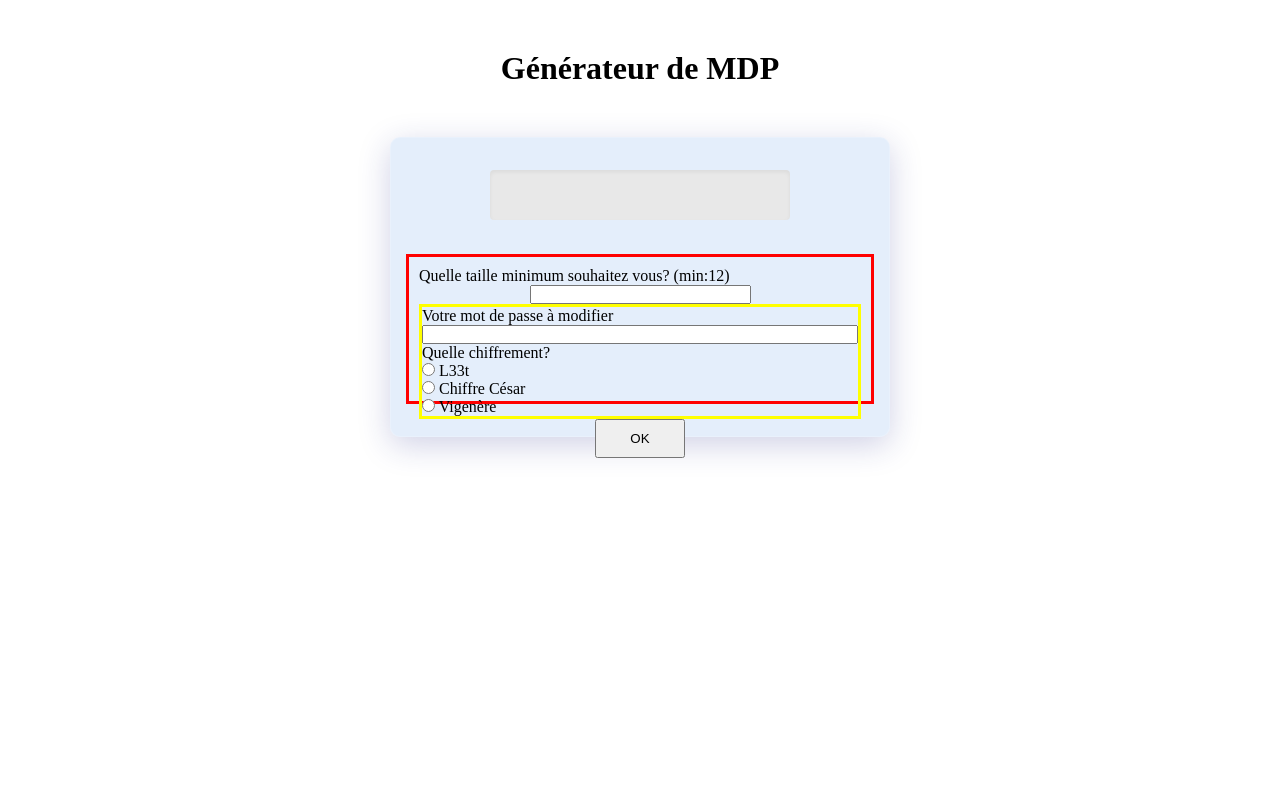
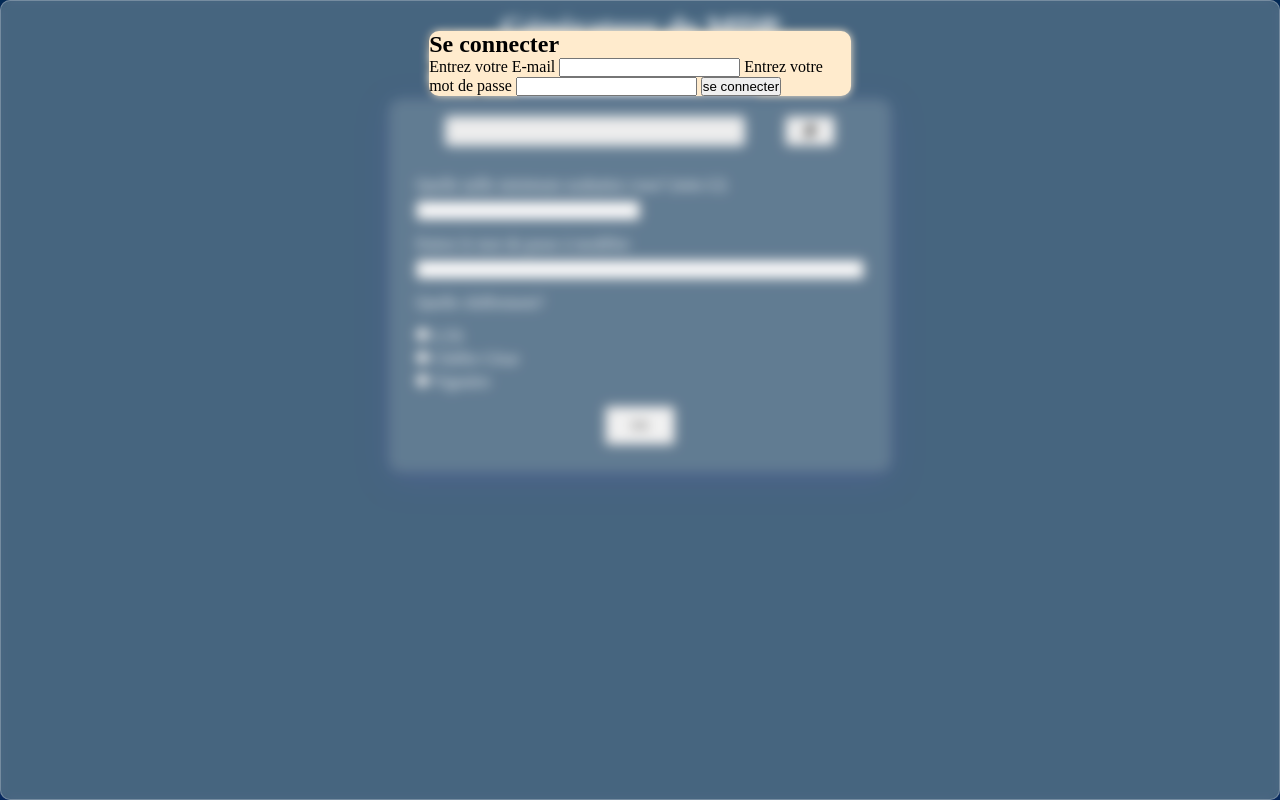
Before and after one commit to thumelhans/gestionnairemdp, a plain HTML site: page index.html in a window 1280 px wide. Drawn offline with Linux system fonts and the light colour scheme.

Commit message:
Dernières modifications du module de génération de mdp. Début de la partie Gestionnaire de MDP

```diff
--- a/css/style.css
+++ b/css/style.css
@@ -2,27 +2,47 @@
     box-sizing: border-box;
     margin: 0;
     padding: 0;
+}
 
+a{
+    color: white;
+    text-decoration: none;
+}
+
+body{
+    background-color: #002B4F;
+    color: white;
 }
 
 p {
     font-size: 1rem;
 }
 
+ul{
+    list-style: none;
+}
+
+header{
+    display: flex;
+    flex-flow: column wrap;
+    justify-content: space-around;
+    align-items: center;
+}
+
 header h1{
     width: 300px;
-    margin: 50px auto;
+    margin: 10px auto;
     text-align: center;
 }
 
 #generateur{
-    height: 300px;
+    height: auto;
     width: 500px;
-    margin: 50px auto;
-    background: rgba( 74, 144, 226, 0.15 );
-    box-shadow: 0 8px 32px 0 rgba( 31, 38, 135, 0.21 );
-    backdrop-filter: blur( 7px );
-    -webkit-backdrop-filter: blur( 7px );
+    margin: 25px auto;
+    background: rgba( 255, 255, 255, 0.15 );
+    box-shadow: 0 8px 32px 0 rgba( 31, 38, 135, 0.37 );
+    backdrop-filter: blur( 4px );
+    -webkit-backdrop-filter: blur( 4px );
     border-radius: 10px;
     border: 1px solid rgba( 255, 255, 255, 0.18 );
 }
@@ -33,42 +53,41 @@ header h1{
     display: flex;
     flex-flow: column wrap;
     justify-content: space-around;
+    gap: 20px;
 }
 
 .mdp{
-    height:50px;
+    height:30px;
     width: 300px;
-    margin: 0 auto;
+    display: flex;
+    justify-content: center;
+    align-items: center;
     background-color:#e8e8e8;
-    text-align: center;
-    position: relative;
-    display: flex;
-    flex-flow: column wrap;
-    justify-content: center;
     border-radius: 4px;
     box-shadow: rgba(0, 0, 0, 0.06) 0px 2px 4px 0px inset;
+    color: black
 }
 
 .options{
-    height: 150px;
+    height: auto;
     width: 100%;
     display: flex;
     flex-flow: column;
     justify-content: center;
-    border: 3px red solid;
 }
 
-form{
+.options form{
     height: 100%;
     padding: 10px;
     display: flex;
     flex-flow: column;
     justify-content: space-around;
+    gap: 15px;
 }
 
-button{
+.options form > button{
     margin: 0 auto;
-    width: calc(100px - 10px);
+    width: calc(80px - 10px);
     padding: 10px;
 }
 
@@ -77,9 +96,149 @@ button{
     margin: 0 auto;
 }
 
-.algo-choice {
+.algo-choice{
     display: flex;
     flex-flow: column wrap;
     justify-content: space-around;
-    border: 3px yellow solid;
+    gap: 15px;
 }
+
+.algo-input{
+    display: flex;
+    flex-flow: column wrap;
+    justify-content: space-around;
+}
+
+#password-container{
+    display: flex;
+    flex-flow: row wrap;
+    justify-content: space-evenly;
+    align-items: center;
+}
+
+.test{
+    height: 30px;
+    width: 50px;
+}
+
+[data-tooltip] {
+    position: relative;
+  }
+
+  [data-tooltip]:after {
+    content: attr(data-tooltip);
+    position: absolute;
+    margin-bottom: 5px;
+    left: 50%;
+    bottom: 100%; /* put it on the top */
+    width: max-content;
+    opacity: 0;
+    -webkit-transition: opacity 0.5s ease-in-out;
+    font-size: 0.80rem;
+  }
+
+  [data-tooltip]:hover:after {
+    opacity: 1;
+  }
+
+ input:focus{
+    outline: #b5a576;
+    outline-style: solid;
+    outline-width: 2px;
+    border-radius: 3px;
+ }
+
+ .radio-container{
+    display: flex;
+    flex-flow: column wrap;
+    justify-content: center;
+    gap: 5px;
+ }
+
+ .navbar-container{
+    width: 300px;
+    display: flex;
+    flex-flow: row wrap;
+    justify-content: center;
+    gap: 15px;
+ }
+
+ #length, #user-password{
+    margin-top: 7px;
+ }
+
+ .bground-signup{
+    width: 100%;
+    height: 100vh;
+    color: black;
+    background-color: #b5a576;
+    border-radius: 10px;
+    position: fixed;
+    top: 0;
+    left: 0;
+    z-index: 0;
+    overflow: auto;
+    opacity: 1;
+    /*transform: translateY(-150px);*/
+    transition: all 0.8s;
+    background: rgba( 255, 255, 255, 0.15 );
+    box-shadow: 0 8px 32px 0 rgba( 31, 38, 135, 0.37 );
+    backdrop-filter: blur( 4px );
+    -webkit-backdrop-filter: blur( 4px );
+    border-radius: 10px;
+    border: 1px solid rgba( 255, 255, 255, 0.18 );
+}
+
+.bground-signin{
+    width: 100%;
+    height: 100vh;
+    color: black;
+    background-color: #b5a576;
+    border-radius: 10px;
+    position: fixed;
+    top: 0;
+    left: 0;
+    z-index: 0;
+    overflow: auto;
+    opacity: 1;
+    /*transform: translateY(-150px);*/
+    transition: all 0.8s;
+    background: rgba( 255, 255, 255, 0.15 );
+    box-shadow: 0 8px 32px 0 rgba( 31, 38, 135, 0.37 );
+    backdrop-filter: blur( 4px );
+    -webkit-backdrop-filter: blur( 4px );
+    border-radius: 10px;
+    border: 1px solid rgba( 255, 255, 255, 0.18 );
+ }
+
+.bground-signup.show {
+  opacity: 1;
+  transform: translateY(0px);
+  z-index: 1;
+}
+
+.bground-signin.show {
+  opacity: 1;
+  transform: translateY(0px);
+  z-index: 1;
+}
+
+.signin-form{
+    width: 33%;
+    height: auto;
+    margin: 30px auto;
+    background-color: blanchedalmond;
+    border-radius: 10px;
+}
+
+.signup-form{
+    width: 33%;
+    height: auto;
+    margin: 30px auto;
+    background-color: blanchedalmond;
+    border-radius: 10px;
+}
+
+.signin-form button, .signup-form button{
+    width: auto;
+}
--- a/index.html
+++ b/index.html
@@ -7,25 +7,46 @@
     <title>Document</title>
     <script src="/js/app.js"type="module" defer></script>
     <link rel="stylesheet" href="./css/style.css">
+    <script src="https://kit.fontawesome.com/2247cba2a3.js" crossorigin="anonymous"></script>
+
 </head>
 <body>
     <header>
         <h1>Générateur de MDP</h1>
+        <nav class="navbar">
+            <ul class="navbar-container">
+                <li>
+                    <a href="#">Se connecter</a>
+                </li>
+                <li>
+                    <a href="#">S'inscrire</a>
+                </li>
+            </ul>
+        </nav>
     </header>
     <main>
         <section id="generateur">
             <div class="mdp-container">
+                <div id="password-container">
                     <div class="mdp"></div>
+                    <div id="copy" data-tooltip="Copier le mot de passe">
+                        <button class="test"><i class="fa-solid fa-copy"></i></button>
+                    </div>
+                </div>
                 <div class="options">
                     <form action="">
+                        <div>
                             <label for="length">Quelle taille minimum souhaitez vous? (min:12)</label>
                             <input type="text" id="length">
-
+                        </div>
                         <div class="algo-choice">
-                            <label for="length">Votre mot de passe à modifier</label>
+                            <div class="algo-input">
+                                <label for="user-password">Entrez le mot de passe à modifier</label>
                                 <input type="text" id="user-password">
+                            </div>
 
                             <p>Quelle chiffrement? </p>
+                            <div class="radio-container">
                                 <div>
                                     <input type="radio" id="leet" name="algo-choice" value="leet">
                                     <label for="leet">L33t</label>
@@ -39,11 +60,32 @@
                                     <label for="vigenere">Vigenère</label>
                                 </div>
                             </div>
+                        </div>
                         <button>OK</button>
                     </form>
                 </div>
             </div>
         </section>
+        <div class="bground-signup">
+            <form action="" class="signup-form">
+                <h2>S'inscrire</h2>
+                <label for="signin-email">Entrez votre E-mail</label>
+                <input type="email" name="user-email" id="signup-email">
+                <label for="signin-password">Entrez votre mot de passe</label>
+                <input type="password" name="user-email" id="signup-password">
+                <button>s'inscrire</button>
+            </form>
+        </div>
+        <div class="bground-signin">
+            <form action="" class="signin-form">
+                <h2>Se connecter</h2>
+                <label for="signin-email">Entrez votre E-mail</label>
+                <input type="email" name="user-email" id="signin-email">
+                <label for="signin-password">Entrez votre mot de passe</label>
+                <input type="password" name="user-email" id="signin-password">
+                <button>se connecter</button>
+            </form>
+        </div>
     </main>
     <footer>
 
```
Also changed, not shown: js/app.js (+55 -47 lines). Lines whose indentation alone changed are shown as unchanged.
